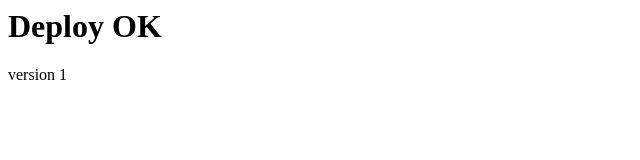
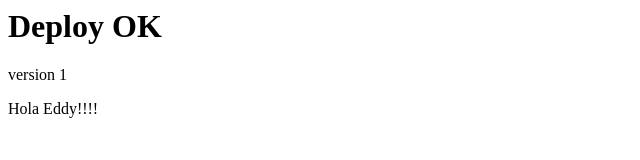
Before and after one commit to eddypmr/aws-cicd-docker-ec2, a plain HTML site: page app/index.html in a window 1280 px wide. Shown: the whole page, without its empty margins (0-640 px from the left). Drawn offline with Linux system fonts and the light colour scheme.

Commit message:
trigger deploy

```diff
--- a/app/index.html
+++ b/app/index.html
@@ -1,2 +1,3 @@
 <h1>Deploy OK</h1>
 <p>version 1</p>
+<p>Hola Eddy!!!!</p>
```
